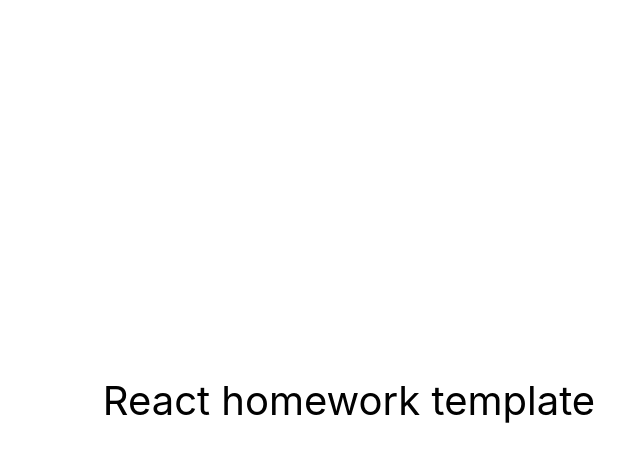
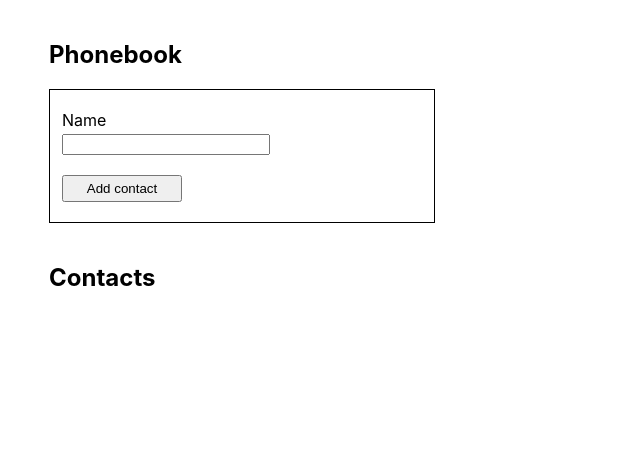
Before and after one commit to ssulphurr/goit-react-hw-02-phonebook, a React (Create React App) app: page / in a window 1280 px wide. Shown: the top 462 px of the page, without its empty margins (291-931 px from the left). Built offline with nearby package versions, Linux system fonts and the light colour scheme.

Commit message:
adds state change in Form

```diff
--- a/src/components/App.jsx
+++ b/src/components/App.jsx
@@ -1,16 +1,25 @@
-export const App = () => {
-  return (
-    <div
-      style={{
-        height: '100vh',
-        display: 'flex',
-        justifyContent: 'center',
-        alignItems: 'center',
-        fontSize: 40,
-        color: '#010101'
-      }}
-    >
-      React homework template
-    </div>
-  );
-};
+import Section from './Section/Section';
+import Form from './Form/Form';
+import Contacts from './Contacts/Contacts';
+import React, { Component } from 'react';
+
+export class App extends Component {
+  state = {
+    contacts: [],
+    name: '',
+  };
+
+  render() {
+    return (
+      <>
+        <Section title="Phonebook">
+          <Form />
+        </Section>
+
+        <Section title="Contacts">
+          <Contacts />
+        </Section>
+      </>
+    );
+  }
+}
--- /dev/null
+++ b/src/components/Contacts/Contacts.jsx
@@ -0,0 +1,8 @@
+import React from 'react';
+import css from './Contacts.module.css';
+
+const Contacts = () => {
+  return <ul></ul>;
+};
+
+export default Contacts;
--- /dev/null
+++ b/src/components/Container/Container.jsx
@@ -0,0 +1,8 @@
+import React from 'react';
+import css from './Container.module.css';
+
+const Container = ({ children }) => {
+  return <div className={css.container}>{children}</div>;
+};
+
+export default Container;
--- /dev/null
+++ b/src/components/Container/Container.module.css
@@ -0,0 +1,5 @@
+.container {
+  width: 600px;
+  margin-left: auto;
+  margin-right: auto;
+}
--- /dev/null
+++ b/src/components/Form/Form.jsx
@@ -0,0 +1,45 @@
+import React, { Component } from 'react';
+import css from './Form.module.css';
+
+class Form extends Component {
+  state = {
+    contacts: [],
+    name: '',
+  };
+
+  handleChange = e => {
+    this.setState({ name: e.target.value });
+  };
+
+  handleSubmit = e => {
+    e.preventDefault();
+    console.log(`Name: ${this.state.name}`);
+  };
+
+  render() {
+    return (
+      <form className={css.form} onSubmit={this.handleSubmit}>
+        <label className={css.label} htmlFor="">
+          Name
+        </label>
+
+        <input
+          className={css.input}
+          type="text"
+          name="name"
+          pattern="^[a-zA-Zа-яА-Я]+(([' -][a-zA-Zа-яА-Я ])?[a-zA-Zа-яА-Я]*)*$"
+          title="Name may contain only letters, apostrophe, dash and spaces. For example Adrian, Jacob Mercer, Charles de Batz de Castelmore d'Artagnan"
+          required
+          value={this.state.name}
+          onChange={this.handleChange}
+        />
+
+        <button className={css.btn} type="submit">
+          Add contact
+        </button>
+      </form>
+    );
+  }
+}
+
+export default Form;
--- /dev/null
+++ b/src/components/Form/Form.module.css
@@ -0,0 +1,18 @@
+.form {
+  width: 360px;
+  display: flex;
+  flex-direction: column;
+  border: 1px solid black;
+  padding: 20px 12px;
+}
+.label {
+  margin-bottom: 4px;
+}
+.input {
+  width: 200px;
+  margin-bottom: 20px;
+}
+.btn {
+  width: 120px;
+  padding: 4px 12px;
+}
--- /dev/null
+++ b/src/components/Section/Section.jsx
@@ -0,0 +1,16 @@
+import React from 'react';
+import css from './Section.module.css';
+import Container from 'components/Container/Container';
+
+const Section = ({ title, children }) => {
+  return (
+    <div className={css.section}>
+      <Container>
+        <h2>{title}</h2>
+        {children}
+      </Container>
+    </div>
+  );
+};
+
+export default Section;
--- /dev/null
+++ b/src/components/Section/Section.module.css
@@ -0,0 +1,3 @@
+.section {
+  padding-top: 20px;
+}
```
Also changed, not shown: src/components/Contacts/Contacts.module.css (added).
